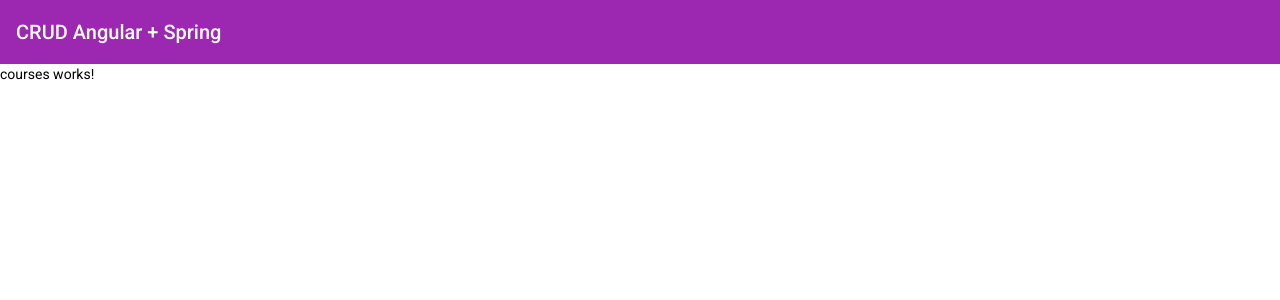
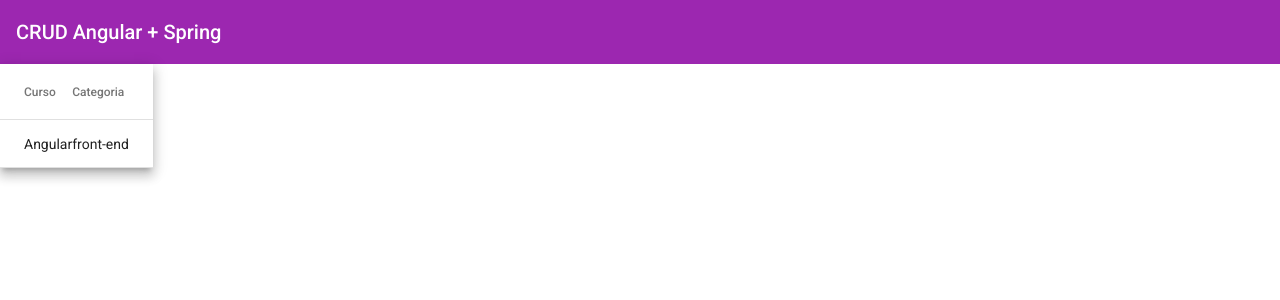
Before and after one commit to rodrigo-92-srb/CRUDAngular, an Angular app: page /courses in a window 1280 px wide. Shown: the top 300 px of the page. Built offline with nearby package versions, Linux system fonts and the light colour scheme.

Commit message:
Creating a Material Table to Courses List

```diff
--- a/src/app/courses/courses.module.ts
+++ b/src/app/courses/courses.module.ts
@@ -1,4 +1,5 @@
 import { NgModule } from '@angular/core';
+import { MatTableModule } from '@angular/material/table';
 import { CommonModule } from '@angular/common';
 
 import { CoursesRoutingModule } from './courses-routing.module';
@@ -11,7 +12,8 @@
   ],
   imports: [
     CommonModule,
-    CoursesRoutingModule
+    CoursesRoutingModule,
+    MatTableModule
   ]
 })
 export class CoursesModule { }
--- a/src/app/courses/courses/courses.component.html
+++ b/src/app/courses/courses/courses.component.html
@@ -1 +1,17 @@
-<p>courses works!</p>
+<table mat-table [dataSource]="courses" class="mat-elevation-z8">
+
+  <!-- Name Column -->
+  <ng-container matColumnDef="name">
+    <th mat-header-cell *matHeaderCellDef> Curso </th>
+    <td mat-cell *matCellDef="let course"> {{ course.name }} </td>
+  </ng-container>
+
+  <!-- Category Column -->
+  <ng-container matColumnDef="category">
+    <th mat-header-cell *matHeaderCellDef> Categoria </th>
+    <td mat-cell *matCellDef="let course"> {{ course.category }} </td>
+  </ng-container>
+
+  <tr mat-header-row *matHeaderRowDef="displayedColumns"></tr>
+  <tr mat-row *matRowDef="let row; columns: displayedColumns;"></tr>
+</table>
--- a/src/app/courses/courses/courses.component.ts
+++ b/src/app/courses/courses/courses.component.ts
@@ -1,4 +1,5 @@
 import { Component, OnInit } from '@angular/core';
+import { Course } from '../model/course';
 
 @Component({
   selector: 'app-courses',
@@ -7,7 +8,14 @@
 })
 export class CoursesComponent implements OnInit {
 
-  constructor() { }
+  courses: Course[] = [
+    { _id: '1', name: 'Angular', category: 'front-end'}
+  ];
+  displayedColumns = ['name','category'];
+
+  constructor() {
+    // this.courses = [];
+  }
 
   ngOnInit(): void {
   }
--- /dev/null
+++ b/src/app/courses/model/course.ts
@@ -0,0 +1,5 @@
+export interface Course {
+  _id: string;
+  name: string;
+  category: string;
+}
```
